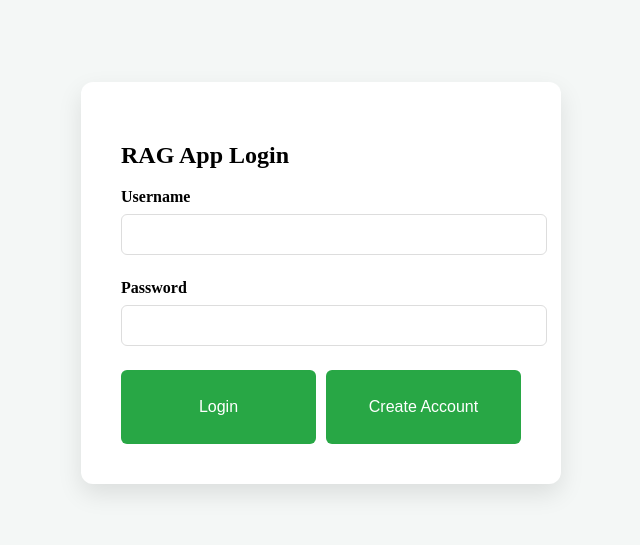
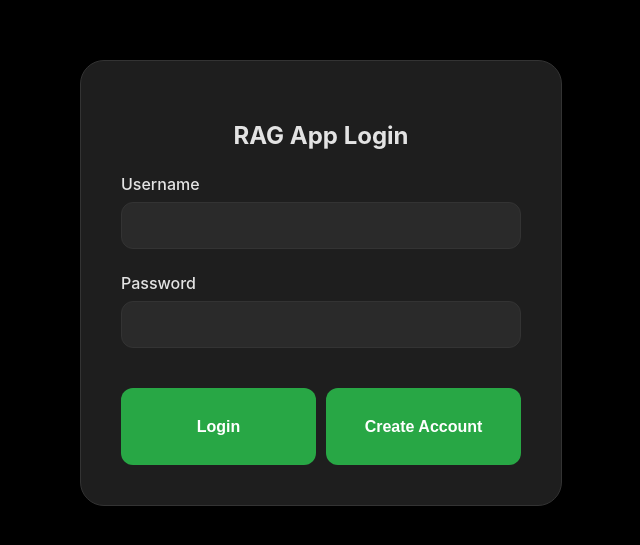
Before and after one commit to Frqcture/Multi-Agent-Legal-Assistant-RAG-Application-Dissertation-, a React (Vite) app in the folder Frontend/RAGapp/: page /login in a window 1280 px wide. Shown: the part 117-662 px from the top of the page, without its empty margins (319-959 px from the left). Built offline with nearby package versions, Linux system fonts and the light colour scheme.

Commit message:
Styling for login and registration pages fixed so that they align with the search page better

```diff
--- a/Frontend/RAGapp/src/Components/Login/Login.module.css
+++ b/Frontend/RAGapp/src/Components/Login/Login.module.css
@@ -3,60 +3,100 @@
     justify-content: center;
     align-items: center;
     height: 100vh;
-    background-color: #f4f7f6;
+    background-color: #000000; /* Pure black to match Search page */
+    font-family: -apple-system, BlinkMacSystemFont, "Segoe UI", Roboto, Helvetica, Arial, sans-serif;
 }
 
 .loginForm {
-    background: white;
+    background: #1e1e1e; /* Dark charcoal matching the modalContent */
     padding: 2.5rem;
-    border-radius: 12px;
-    box-shadow: 0 10px 25px rgba(0,0,0,0.1);
+    border-radius: 24px; /* Highly rounded corners */
+    box-shadow: 0 20px 40px rgba(0, 0, 0, 0.4);
     width: 100%;
     max-width: 400px;
+    border: 1px solid #333;
+    display: flex;
+    flex-direction: column;
+}
+
+.loginForm h2 {
+    color: #e3e3e3; /* Off-white for better contrast */
+    margin-bottom: 1.5rem;
+    text-align: center;
 }
 
 .inputGroup {
     margin-bottom: 1.5rem;
+    width: 100%; /* Ensures the group spans the full width of the form */
 }
 
 .inputGroup label {
     display: block;
     margin-bottom: 0.5rem;
-    font-weight: 600;
+    font-weight: 500;
+    color: #e3e3e3; /* Off-white text */
+    text-align: left; /* Keeps labels aligned to the left of the input */
 }
 
 .inputGroup input {
     width: 100%;
-    padding: 0.75rem;
-    border: 1px solid #ddd;
-    border-radius: 6px;
+    box-sizing: border-box; /* Crucial: ensures padding doesn't push the input out of bounds */
+    padding: 0.85rem;
+    background-color: #2a2a2a; /* Darker input background */
+    border: 1px solid #333;
+    border-radius: 12px;
+    color: #ffffff;
+    font-size: 1rem;
+    transition: border-color 0.2s;
+}
+
+.inputGroup input:focus {
+    outline: none;
+    border-color: #007bff; /* Subtle focus ring */
 }
 
 .errorText {
-    color: #e74c3c;
-    background: #fdeaea;
-    padding: 0.5rem;
-    border-radius: 4px;
+    color: #ff4d4d; /* Matching the deleteIcon red */
+    background: rgba(255, 77, 77, 0.1);
+    padding: 0.75rem;
+    border-radius: 8px;
     font-size: 0.9rem;
+    margin-bottom: 1rem;
+    border: 1px solid rgba(255, 77, 77, 0.2);
 }
 
 button {
+    flex: 1; /* Makes both buttons take up equal space within the group */
     width: 100%;
-    padding: 0.75rem;
-    background: #007bff;
-    color: white;
+    padding: 0.85rem;
+    background: #ffffff; /* High contrast button */
+    color: #000000;
     border: none;
-    border-radius: 6px;
+    border-radius: 12px;
     cursor: pointer;
     font-size: 1rem;
+    font-weight: 600;
+    transition: transform 0.1s, opacity 0.2s;
+}
+
+button:hover {
+    opacity: 0.9;
+}
+
+button:active {
+    transform: scale(0.98);
 }
 
 button:disabled {
-    background: #ccc;
+    background: #333;
+    color: #8e8e8e;
+    cursor: not-allowed;
 }
 
 .buttonGroup {
     display: flex;
     justify-content: space-between;
     gap: 10px;
+    margin-top: 1rem;
+    width: 100%; /* Ensures buttons span the same width as inputs */
 }
--- a/Frontend/RAGapp/src/Components/Register/Register.module.css
+++ b/Frontend/RAGapp/src/Components/Register/Register.module.css
@@ -3,72 +3,104 @@
     justify-content: center;
     align-items: center;
     height: 100vh;
-    background-color: #f4f7f6;
+    background-color: #000000;
+    font-family: -apple-system, BlinkMacSystemFont, "Segoe UI", Roboto, Helvetica, Arial, sans-serif;
 }
 
 .registerForm {
-    background: white;
+    background: #1e1e1e;
     padding: 2.5rem;
-    border-radius: 12px;
-    box-shadow: 0 10px 25px rgba(0,0,0,0.1);
+    border-radius: 24px;
+    box-shadow: 0 20px 40px rgba(0, 0, 0, 0.4);
     width: 100%;
     max-width: 400px;
+    border: 1px solid #333;
+    display: flex;
+    flex-direction: column;
+}
+
+.registerForm h2 {
+    margin-bottom: 1.5rem;
+    color: #e3e3e3;
+    text-align: center;
 }
 
 .inputGroup {
     margin-bottom: 1.5rem;
+    width: 100%; /* Ensures the group spans the full width of the form */
 }
 
 .inputGroup label {
     display: block;
     margin-bottom: 0.5rem;
-    font-weight: 600;
+    font-weight: 500;
+    color: #e3e3e3;
+    text-align: left; /* Keeps labels aligned to the left of the input */
 }
 
 .inputGroup input {
     width: 100%;
-    padding: 0.75rem;
-    border: 1px solid #ddd;
-    border-radius: 6px;
+    box-sizing: border-box; /* Crucial: ensures padding doesn't push the input out of bounds */
+    padding: 0.85rem;
+    background-color: #2a2a2a;
+    border: 1px solid #333;
+    border-radius: 12px;
+    color: #ffffff;
+}
+
+.inputGroup input:focus {
+    outline: none;
+    border-color: #28a745;
 }
 
 .errorText {
-    color: #e74c3c;
-    background: #fdeaea;
-    padding: 0.5rem;
-    border-radius: 4px;
+    color: #ff4d4d;
+    background: rgba(255, 77, 77, 0.1);
+    padding: 0.75rem;
+    border-radius: 8px;
     font-size: 0.9rem;
     margin-bottom: 1rem;
 }
 
 button {
     width: 100%;
-    padding: 0.75rem;
-    background: #28a745; /* Success Green */
+    padding: 0.85rem;
+    background: #28a745; /* Modern Success Green */
     color: white;
     border: none;
-    border-radius: 6px;
+    border-radius: 12px;
     cursor: pointer;
     font-size: 1rem;
-    transition: background 0.2s;
+    font-weight: 600;
+    transition: background 0.2s, transform 0.1s;
 }
 
 button:hover {
     background: #218838;
 }
 
+button:active {
+    transform: scale(0.98);
+}
+
 button:disabled {
-    background: #ccc;
+    background: #333;
+    color: #8e8e8e;
 }
 
 .loginLink {
     text-align: center;
     margin-top: 1.5rem;
     font-size: 0.9rem;
-    color: #666;
+    color: #8e8e8e; /* Muted gray matching Search placeholder */
 }
 
 .loginLink a {
-    color: #007bff;
+    color: #ffffff;
     text-decoration: none;
+    font-weight: 500;
 }
+
+.loginLink a:hover {
+    text-decoration: underline;
+}
--- a/Frontend/RAGapp/src/Components/useAuth.ts
+++ b/Frontend/RAGapp/src/Components/useAuth.ts
@@ -17,10 +17,12 @@ export const useAuth = () => {
           setIsAuthenticated(true);
         } else {
           setIsAuthenticated(false);
+          // Redirect to login if not authenticated
           window.location.href = '/login';
         }
       } catch (error) {
         setIsAuthenticated(false);
+        // Redirect to login if not authenticated
         window.location.href = '/login';
       }
     };
```
